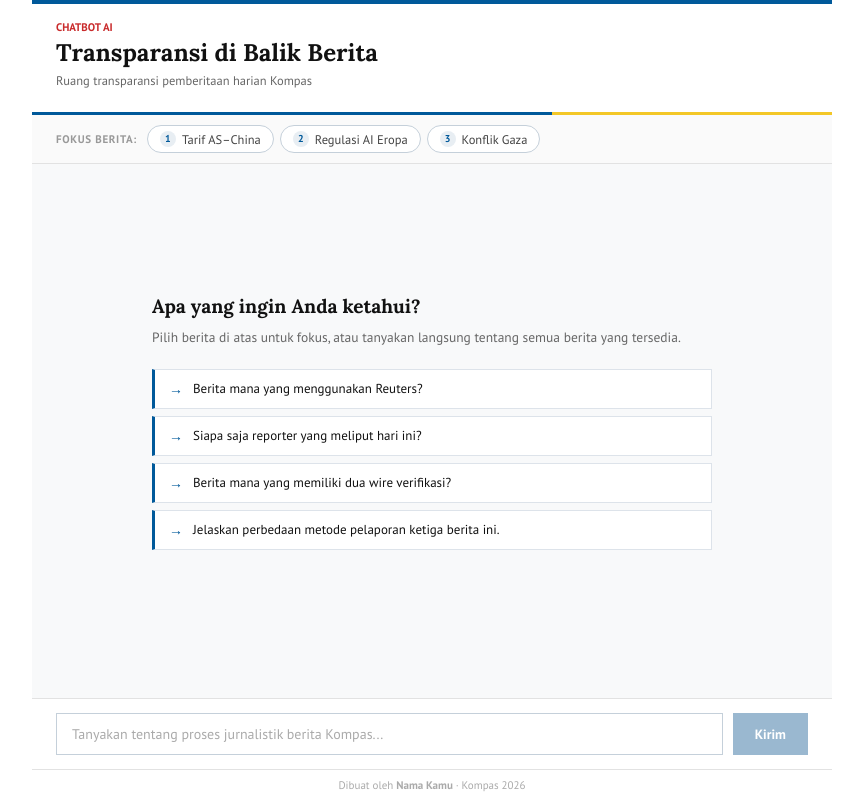
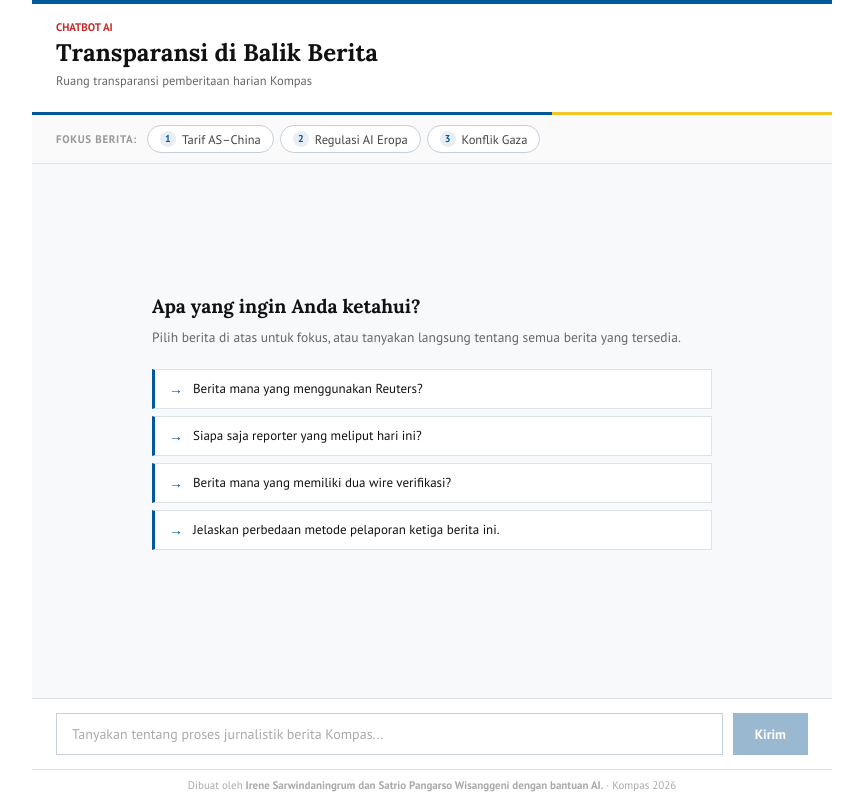
Before and after one commit to irekompas/transparan-bot, a Next.js app: page / in a window 1280 px wide. Shown: the whole page, without its empty margins (208-1071 px from the left). Built offline with nearby package versions, Linux system fonts and the light colour scheme.

Commit message:
Update index.tsx

```diff
--- a/pages/index.tsx
+++ b/pages/index.tsx
@@ -261,7 +261,7 @@ export default function Home() {
         </footer>
         {/* ATTRIBUTION FOOTER */}
         <div className="attr-footer">
-          Dibuat oleh <strong>Nama Kamu</strong> · Kompas 2026
+          Dibuat oleh <strong>Irene Sarwindaningrum dan Satrio Pangarso Wisanggeni dengan bantuan AI.</strong> · Kompas 2026
         </div>
       </div>
 
```
